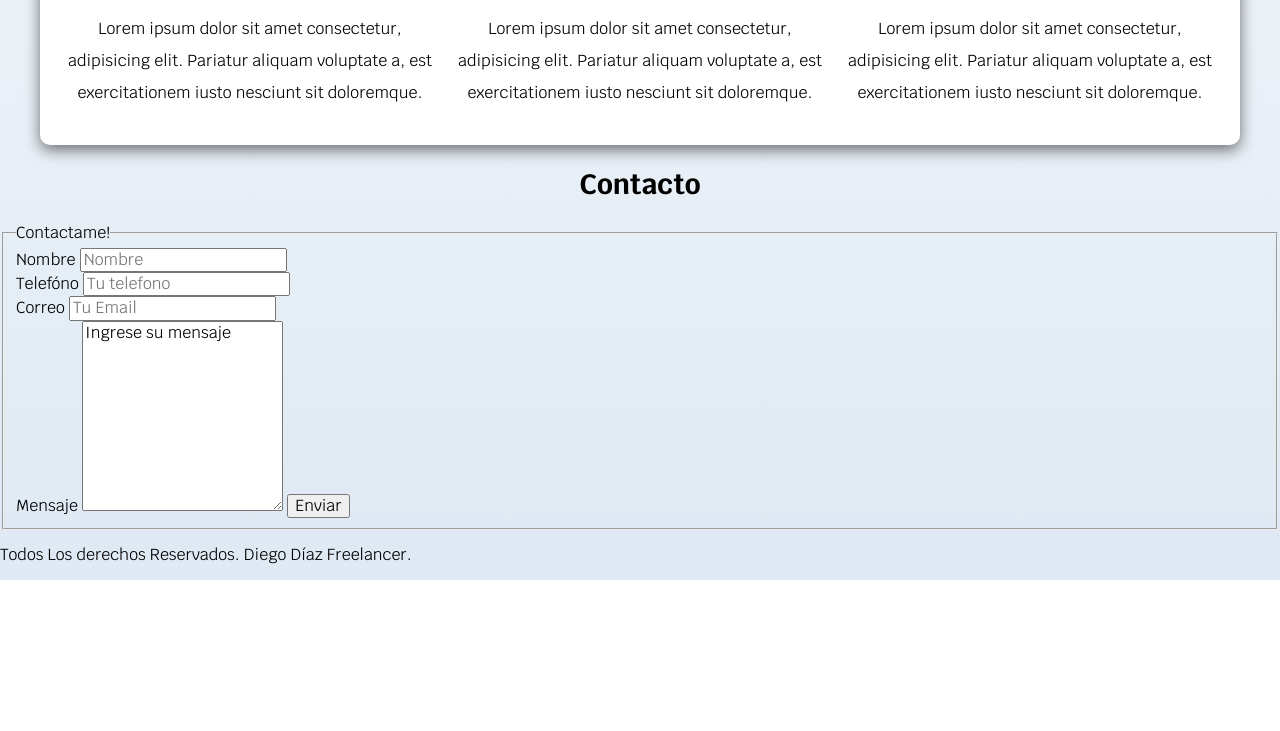
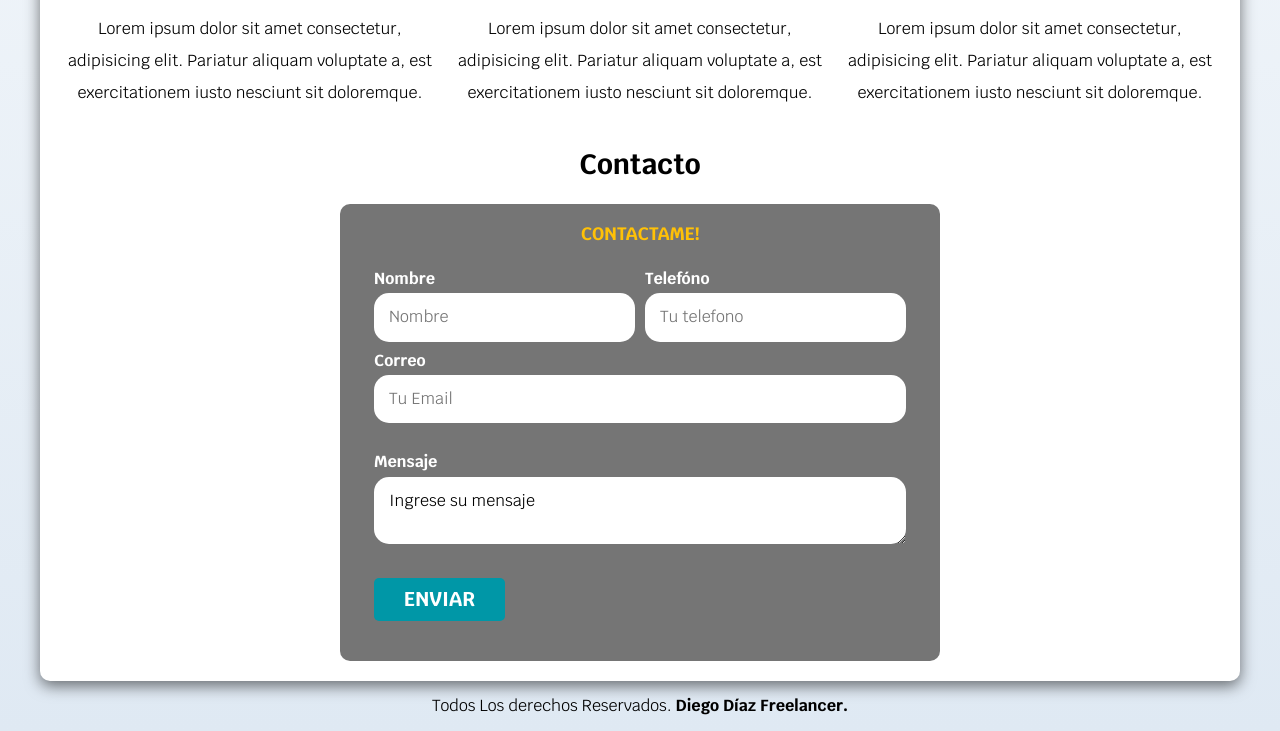
Before and after one commit to dhdiego/home-freelancer-simple, a plain HTML site: page index.html in a window 1280 px wide. Shown: the part 916-1647 px from the top of the page. Before the commit the page ends 1496 px from the top, so only its background shows below. Drawn offline with Linux system fonts and the light colour scheme.

Commit message:
se completo formulario y finalizo el proyecto

```diff
--- a/css/styles.css
+++ b/css/styles.css
@@ -65,7 +65,31 @@ h1,h2,h3 {
     border-radius: .5rem;
     width: 90%;
     text-align: center;
+    border: none;
 
+}
+
+.w-sm-100 {
+    width: 100%;
+}
+
+@media (min-width: 768px) {
+    .w-sm-100 {
+        width: auto;
+    }
+}
+
+.flex {
+    display: flex;
+}
+.alinear-derecha {
+    justify-content: flex-end;
+}
+
+
+
+.boton:hover {
+    cursor: pointer;
 }
 
 @media (min-width: 768px) {
@@ -192,3 +216,82 @@ font-weight: normal;
     justify-content: space-evenly;
     align-items: center;
 }
+
+.formulario {
+    background-color: var(--gris);
+    width: min(60rem, 100%);
+    margin: 0 auto;
+    padding: 2rem;
+    border-radius: 1rem;
+
+}
+
+.formulario fieldset {
+    border: none;
+}
+
+.formulario legend {
+    color: var(--primario);
+    text-align: center;
+    font-size: 1.8rem;
+    text-transform: uppercase;
+    font-weight: 700;
+    margin-bottom: 2rem;
+}
+
+@media (min-width: 768px) {
+    .contenedor-campos {
+        display: grid;
+        grid-template-columns: 1fr 1fr;
+        grid-template-rows: auto;
+        column-gap: 1rem;
+        margin-bottom: 2rem;
+
+    }
+}
+
+
+.campo:nth-child(3),
+.campo:nth-child(4) {
+    grid-column: 1 / 3;
+
+}
+
+.campo {
+    margin-bottom: 1rem;
+}
+
+.campo label {
+    color: var(--blanco);
+    font-weight: bold;
+    margin-bottom: 0.5rem;
+    display: block;
+
+}
+
+.input-text {
+    width: 100%;
+    border: none;
+    padding: 1.5rem;
+    border-radius: 1.5rem;
+}
+
+.enviar .boton {
+    width: 100%;
+}
+
+.campo {
+ margin-bottom: 1rem;
+}
+
+.campo textarea {
+
+}
+
+.footer {
+    text-align: center;
+}
+
+.footer span {
+    font-weight: 700;
+}
--- a/index.html
+++ b/index.html
@@ -115,41 +115,49 @@
         </section>
     </div>
 
-    </main>
+
 
     <section>
         <h2>Contacto</h2>
 
-        <form action="">
+        <form class="formulario">
             <fieldset>
                 <legend>Contactame!</legend>
 
-                <div>
+                <div class="contenedor-campos">
+
+                <div class="campo">
                     <label for="">Nombre</label>
-                    <input type="text" placeholder="Nombre">
+                    <input class="input-text" type="text" placeholder="Nombre">
                 </div>
 
-                <div>
+                <div class="campo">
                     <label for="">Telefóno</label>
-                    <input type="tel" placeholder="Tu telefono">
+                    <input class="input-text" type="tel" placeholder="Tu telefono">
                 </div>
-                <div>
+                <div class="campo">
                     <label for="">Correo</label>
-                    <input type="email" placeholder="Tu Email">
+                    <input class="input-text" type="email" placeholder="Tu Email">
                 </div>
-                <div>
+            </div> <!-- CONTENEDOR DE LOS CAMPOS -->
+                <div class="campo">
                     <label for="">Mensaje</label>
-                    <textarea name="" id="" cols="20" rows="10">Ingrese su mensaje</textarea>
-                    <input type="submit" value="Enviar">
+                    <textarea class="input-text" name="">Ingrese su mensaje</textarea>
+
+                    <div class="alinear-derecha">
+
+                    <input class="boton w-sm-100" type="submit" value="Enviar">
+                </div>
                 </div>
             </fieldset>
 
 
         </form>
     </section>
+</main>
 
-    <footer>
-        <p>Todos Los derechos Reservados. Diego Díaz Freelancer.</p>
+    <footer class="footer">
+        <p>Todos Los derechos Reservados. <span>Diego Díaz Freelancer.</span> </p>
     </footer>
 
 
```
